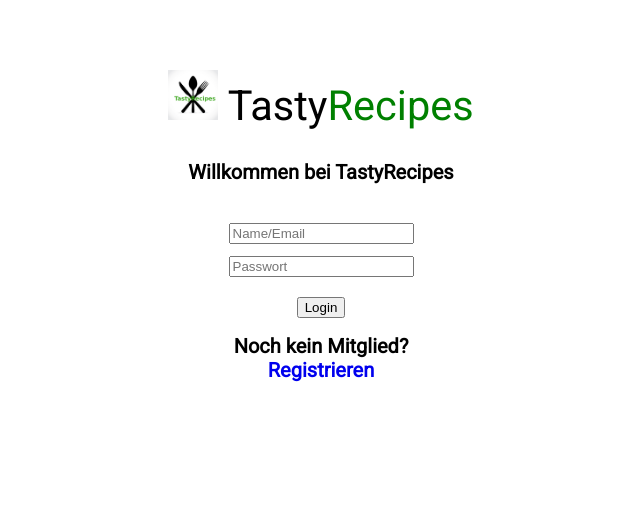
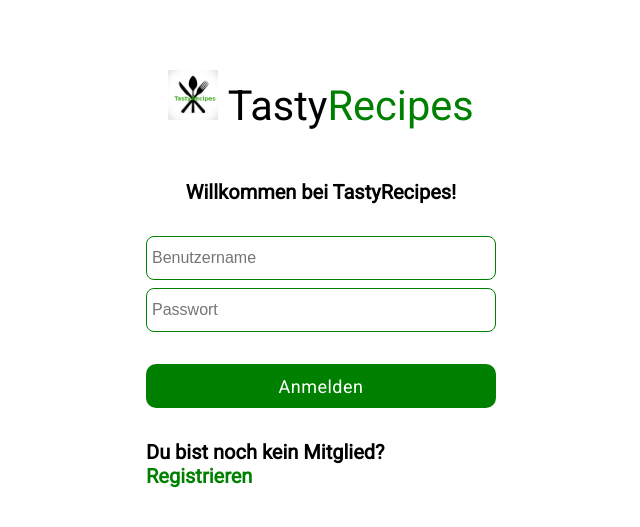
Before and after one commit to tasty-recipes-project/tastyrecipes-webseite, a PHP site: page /login.php in a window 1280 px wide. Shown: the top 527 px of the page, without its empty margins (319-959 px from the left). Run offline with PHP 8.4, Linux system fonts and the light colour scheme.

Commit message:
Grafische Gestaltung Login und Registrieren abgeschlossen

```diff
--- a/login.php
+++ b/login.php
@@ -15,22 +15,24 @@
       <div class="login-formular">
         <form action="includes/login.inc.php" method="post" class="login_area">
           <div class="welcome">
-            <strong>Willkommen bei TastyRecipes</strong>
+            <strong>Willkommen bei TastyRecipes!</strong>
           </div>
           <div class="input-username">
-            <input type="text" name="username" placeholder="Name/Email" required>
+            <input class="input-username__feld" type="text" name="username" placeholder="Benutzername" required>
           </div>
           <div class="input-password">
-            <input type="password" name="passwort" placeholder="Passwort" required>
+            <input class="input-password__feld" type="password" name="passwort" placeholder="Passwort" required>
           </div>
           <div class="login-button">
-            <button type="submit" name="login-submit">Login</button>
+            <button class="login-button__btn" type="submit" name="login-submit">Anmelden</button>
           </div>
-          <strong>
-            Noch kein Mitglied?
-            <br>
-            <a href="registrieren.php" class="">Registrieren</a>
-          </strong>
+          <div class="register-link">
+            <strong>
+              Du bist noch kein Mitglied?
+              <br>
+              <a href="registrieren.php" class="register-link__link">Registrieren</a>
+            </strong>
+          </div>
         </form>
       </div>
     </div>
--- a/styles.css
+++ b/styles.css
@@ -172,11 +172,12 @@ li a:hover, .userdropdown:hover .usrdropbtn{
 
 .login {
   padding: 0px;
+  margin: 0;
   margin-top: 70px;
 }
 
 .login-content {
-  max-width: 400px;
+  max-width: 350px;
   margin: 0 auto;
   padding: 0 16px;
 }
@@ -192,22 +193,72 @@ li a:hover, .userdropdown:hover .usrdropbtn{
 
 .welcome {
   text-align: center;
-  margin-bottom: 35px;
+  margin-top: 50px;
+  margin-bottom: 32px;
 }
 
 .input-username {
-  text-align: center;
+  position: relative;
   margin-bottom: 8px;
 }
 
+.input-username__feld {
+  width: 100%;
+  min-height: 2.75rem;
+  line-height: 1.375rem;
+  padding: 5px;
+  border: 1px solid;
+  border-color: green;
+  box-sizing: border-box;
+  border-radius: 8px;
+  font-size: 16px;
+}
+
 .input-password {
-  text-align: center;
-  margin-bottom: 8px;
+  position: relative;
+  margin-bottom: 12px;
+}
+
+.input-password__feld {
+  width: 100%;
+  min-height: 2.75rem;
+  line-height: 1.375rem;
+  padding: 5px;
+  border: 1px solid;
+  border-color: green;
+  box-sizing: border-box;
+  border-radius: 8px;
+  font-size: 16px;
 }
 
 .login-button {
-  text-align: center;
-  margin: 16px 0;
+  position: relative;
+  margin: 32px 0;
+}
+
+.login-button__btn {
+  background-color: green;
+  min-height: 44px;
+  color: white;
+  width: 100%;
+  box-sizing: border-box;
+  border: 0;
+  border-radius: 10px;
+  font-size: 18px;
+  font-family: 'Roboto', arial, sans-serif;
+  font-weight: 400;
+  letter-spacing: .5px;
+  cursor: pointer;
+}
+
+.register-link {
+  float: left;
+}
+
+.register-link__link {
+  float: left;
+  color: green;
+  text-decoration: none;
 }
 
 .login_area {
```
Also changed, not shown: other parts of styles.css (+121 -0 lines), registrieren.php (+45 -43 lines), registrieren_alt.php (added, +45 -0 lines).
